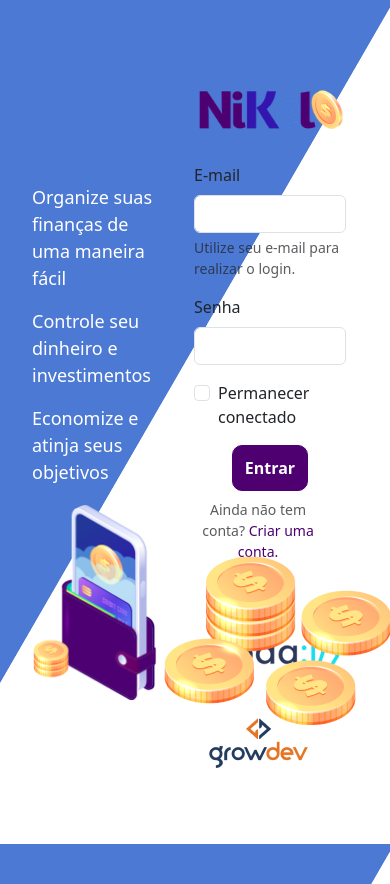
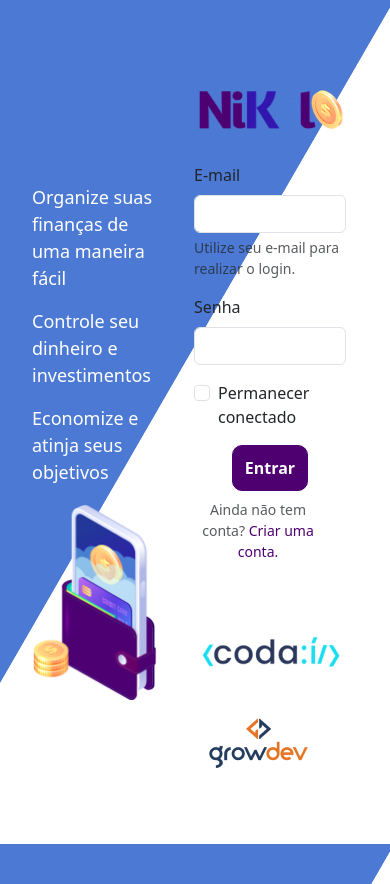
Before and after one commit to taisgb/Nikel, a plain HTML site: page index.html in a window 390 px wide. Drawn offline with nearby package versions, Linux system fonts and the light colour scheme.

Commit message:
Retirada da imagem para tela pqna

```diff
--- a/index.html
+++ b/index.html
@@ -19,7 +19,7 @@
                   </div>
                   <div class="text-center">
                     <img src="./img/pocket.png" alt="image pocket" class="img-fluid">
-                    <img src="./img/coins.png" alt="image coins" class="coins img-fluid d-noned d-md-inline">
+                    <img src="./img/coins.png" alt="image coins" class="coins img-fluid d-none d-md-inline">
                   </div>
                 </div>
                 <div class="col d-flex justify-content-center my-5 flex-column">
```
